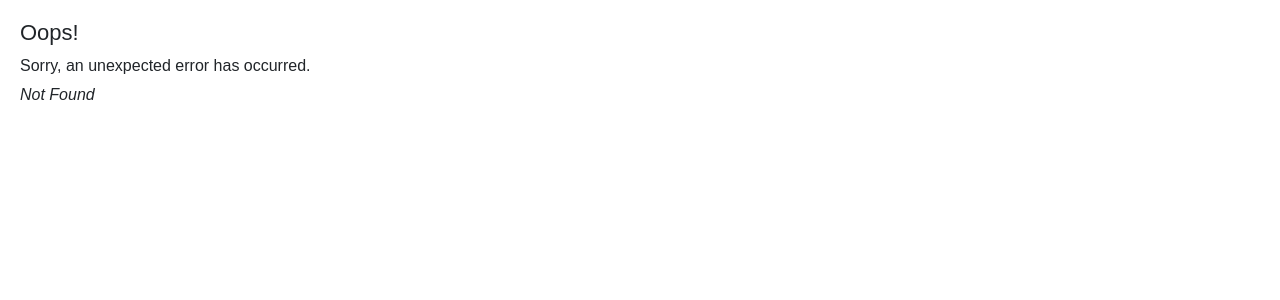
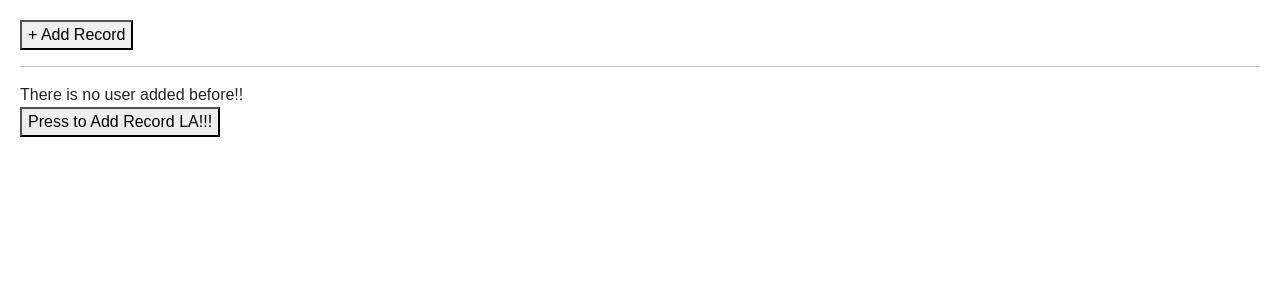
Before and after one commit to khoemf/lab, a React (Create React App) app: page /Test20250110 in a window 1280 px wide. Before the commit this address had no page. Shown: the top 300 px of the page. Built offline with nearby package versions, Linux system fonts and the light colour scheme.

Commit message:
Regular update

```diff
--- /dev/null
+++ b/src/Components/BlankTemplate.js
@@ -0,0 +1,31 @@
+import React from 'react'
+import {CORE_CONCEPTS} from '../data/data.js'
+import { useState, useEffect} from "react";
+
+export default function BlankTemplate() {
+
+  const [variableA, setVariableA] = useState("fai");
+
+
+  //Prefer use this style for long term 20240804
+  const doSomethingInUseEffect = async () => {
+    try {
+
+    } catch (error) {
+
+    } finally{
+
+    }
+
+  };
+
+ useEffect(() => {
+  doSomethingInUseEffect();
+  }, []);
+
+  return (
+    <>
+    Hello World! Hello {variableA}!!
+    </>
+  )
+}
--- a/src/Components/Test20240807.js
+++ b/src/Components/Test20240807.js
@@ -103,6 +103,11 @@ export default function Test20240807() {
         return (
           <span key={i}>
             {i + 1}) I am <b>{ele.name}</b> and my age is <b>{ele.age}</b>.
+
+            {
+              //study Point:
+              //call a onClick function with passing variable $i
+            }
             <button type="button" onClick={() => handleDelete(i)}>
               Delete this row id:{i}
             </button>
--- a/src/Components/Test20240818.js
+++ b/src/Components/Test20240818.js
@@ -4,28 +4,29 @@ import React from 'react'
 // title : 65. Problem: Props Are Not Forwarded To Inner Elements
 //learn how to pass {children} props
 
-export function Test20240818ForDisplayTitle({title, children, ...pros}) {
+export function Test20240818ForDisplayTitle({title, children, ...props}) {
   //1
   //point to note : $children is a magic Props, the name must be children. Cannot change to others variable
-  //it shows all element/tag inside tag "Test20240818ForDisplayTitle"
+  //it shows all html tag inside/between tag "Test20240818ForDisplayTitle"
 
 
   //2
-  //"...pros" is a javascript feature called "Rest Property".
+  //"...props" is a javascript feature called "Rest Property".
   //This syntax groups all remaining object properties into a new object(named props in this case)
   //this syntax is very useful to set a tag with multiple attributes
 
   //If don't use this group syntax. It needs to pass {id , className, onClick} , type one by one
   //and set <span id={id} , className={className}, onClick={onClick}
-  //now you can append any other attributes in any of the tag "<Test20240818ForDisplayTitle>".
+  //now you can append any other attributes in the tag "<Test20240818ForDisplayTitle>".
+  //with syntax <span {...props}/>
   //no code change inside compontent "Test20240818ForDisplayTitle".
-  //It appends the attribute to "<span>" automatically
+  //It appends the attribute in the $props to "<span>" automatically
 
 
   return (
     <>
       <hr/>
-      <b>Common Title</b> : <span {...pros}>{title}</span><br/><br/>
+      <b>Common Title</b> : <span {...props}>{title}</span><br/><br/>
       {children}
       <hr/>
     </>
--- a/src/Components/Test20250106.js
+++ b/src/Components/Test20250106.js
@@ -54,7 +54,7 @@ export default function Test20250106() {
         //study point
 
         //if the function component DisplayTableData function definition receive variable named with "titleAry"
-        //the pros name must be same as the <DisplayTableData> ie the pros named with "titleAry"
+        //the props name must be same as the <DisplayTableData> ie the props named with "titleAry"
       }
       <DisplayTableData titleAry={tableTitle} rs={objProducts}/>
     </>
--- /dev/null
+++ b/src/Components/Test20250110.js
@@ -0,0 +1,108 @@
+import React from 'react'
+import {CORE_CONCEPTS} from '../data/data.js'
+import { useState, useEffect} from "react";
+
+export function ThisInputUI({handleUpdateUI}) {
+  return (
+    <>
+      <form>
+        User Name: <input type="text"/><br/>
+        Age: <input type="text"/><br/>
+        <br/>
+        <button type="button">Add This Record. (no action now)</button><br/><br/>
+
+        {
+          //study Point:
+          //in <ThisInputUI> , it call function handleDisplayUI,
+          //in order to pass value 2 into this function , it needs to use arrow function syntax
+        }
+        <button type="button" onClick={() => handleUpdateUI(2)}>Cancel</button><br/>
+      </form>
+    </>
+  );
+}
+
+export function ThisNoUserYet({handleUpdateUI}){
+  return (
+    <>
+    There is no user added before!!<br/>
+    <button onClick={() => handleUpdateUI(1)}>Press to Add Record LA!!!</button>
+    </>
+  );
+}
+
+export default function Test20250110() {
+
+  const [applicationStatus, setApplicationStatus] = useState({
+    status:"WAIT_FOR_INPUT"
+  });
+
+
+  //Prefer use this style for long term 20240804
+  const doSomethingInUseEffect = async () => {
+    try {
+
+    } catch (error) {
+
+    } finally{
+
+    }
+
+  };
+
+ useEffect(() => {
+  doSomethingInUseEffect();
+  }, []);
+
+  function handleDisplayUI(requstStatus){
+
+    let _status = null;
+
+    if(requstStatus ===1){
+      _status = "SHOW_UI_FOR_INPUT"
+    }else if(requstStatus ===2){
+      _status = "WAIT_FOR_INPUT"
+    }
+
+    setApplicationStatus(prevState =>{
+      return {
+        ...prevState,
+
+        status: _status,
+      };
+    });
+  }
+
+  let displayUI = null;
+  console.log("applicationStatus " +applicationStatus.status)
+  if(applicationStatus.status === "SHOW_UI_FOR_INPUT"){
+    {
+      //study Point:
+      //in <ThisInputUI> , it call function handleDisplayUI,
+      //variable pass to this funciton handle in component <ThisInputUI>
+    }
+    displayUI = <ThisInputUI handleUpdateUI={handleDisplayUI}/>;
+  }else if (applicationStatus.status === "WAIT_FOR_INPUT"){
+    {
+      //study Point:
+      //in <ThisNoUserYet> , it call function handleDisplayUI,
+      //variable pass to this funciton handle in component <ThisNoUserYet>
+    }
+    displayUI = <ThisNoUserYet handleUpdateUI={handleDisplayUI}/>;
+  }
+  return (
+    <>
+    {
+      //study Point:
+      //call a onClick function with passing value 1
+      //it needs to use arrow function syntax
+      //since it needs to pass a variable with function type into the onClick Props
+      //so, it can receive onClick={handleDisplayUI}            // $handleDisplayUI already define as a function object
+      //        or         onClick={() => handleDisplayUI(1)}   // arrow function in this syntax , the object inside {} is a declration of fuction object
+    }
+    <button onClick={() => handleDisplayUI(1)}>+ Add Record</button>
+    <hr/>
+    {displayUI}
+    </>
+  )
+}
--- a/src/Routes/Root.js
+++ b/src/Routes/Root.js
@@ -7,6 +7,10 @@ export default function Root() {
         <div></div>
         <nav>
           <ul>
+          <li>
+              <Link to="/BlankTemplate">Blank Template</Link>&nbsp;Copy this file for default Tempalte
+            </li>
+
             <li>
               <Link to="/App">App.js</Link>
             </li>
@@ -112,6 +116,7 @@ export default function Root() {
             <li>
               <Link to="/Test20240807">Test20240807</Link>
               <ol>
+                <li>Good to always <font color="red">溫習</font></li>
                 <li>useState: <b>mutable / immutable / update previous value</b>. </li>
                 <li><b>get Form Input</b> by useRef</li>
                 <li>Add a single item to array and display it</li>
@@ -237,10 +242,19 @@ export default function Root() {
             <li><Link to="/Test20250106">Test20250106</Link>
               <ol>
               <li>Display array , it <font color="red">must must</font> check if the array if emtpy. Since react will display the array when first init. And the array must be null. It does not work for map()</li>
-              <li>How to define/map a function component receive pros variable name. </li>
+              <li>How to define/map a function component receive propsvariable name. </li>
               <li><font color="red">Important demo</font>. It gets data from API. Then pass the title and API result to a component [DisplayTableData]. [DisplayTableData] will display the value dynamically.</li>
               </ol>
             </li>
+            <li><Link to="/Test20250110">Test20250110</Link>
+                    <ol>
+                      <li>Store final display component in variable $displayUI. Conditional rending</li>
+                      <li>A function which needs <font color="red">receive variable (pass variable into function)</font>. The function pass to a componet with pros. Call the funciton in the component by arrow function syntax.</li>
+                      <li>Example for understanding function is a object in javascript</li>
+                      <li>useState() with object, how to update the object by set() function </li>
+                    </ol>
+            </li>
+
 
           </ul>
         </nav>
--- a/src/index.js
+++ b/src/index.js
@@ -38,6 +38,10 @@ import Test20241201 from './Components/Test20241201';
 import Test2024120101 from './Components/Test2024120101';
 import Test20241226 from './Components/Test20241226';
 import Test20250106 from './Components/Test20250106';
+import BlankTemplate from './Components/BlankTemplate';
+import Test20250110 from './Components/Test20250110';
+
+
 
 import {
   createBrowserRouter,
@@ -104,6 +108,8 @@ const router = createBrowserRouter([
   {path:"/Test2024120101/",element:<Test2024120101/>},
   {path:"/Test20241226/",element:<Test20241226/>},
   {path:"/Test20250106/",element:<Test20250106/>},
+  {path:"/BlankTemplate/",element:<BlankTemplate/>},
+  {path:"/Test20250110/",element:<Test20250110/>},
 
 ]);
 
```
